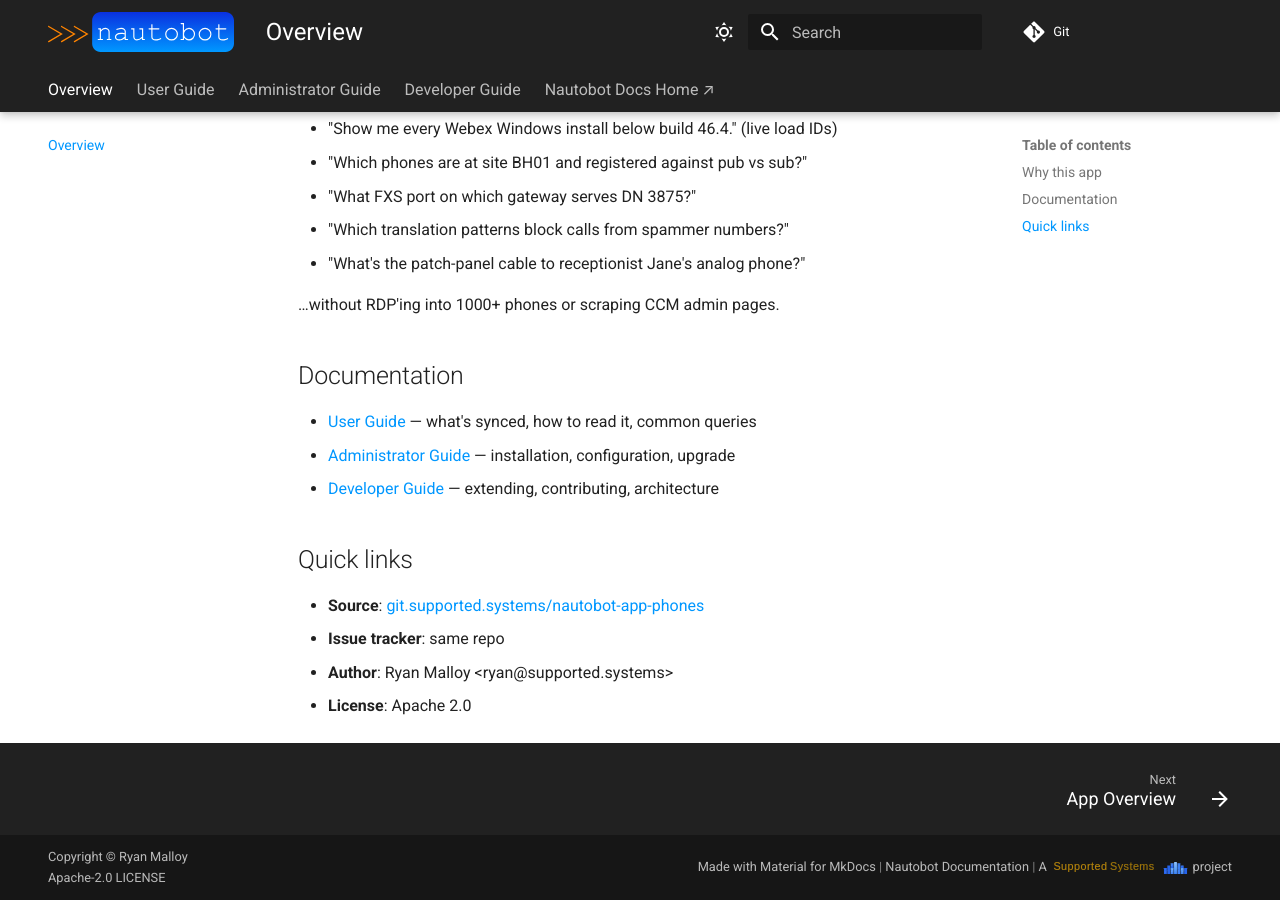
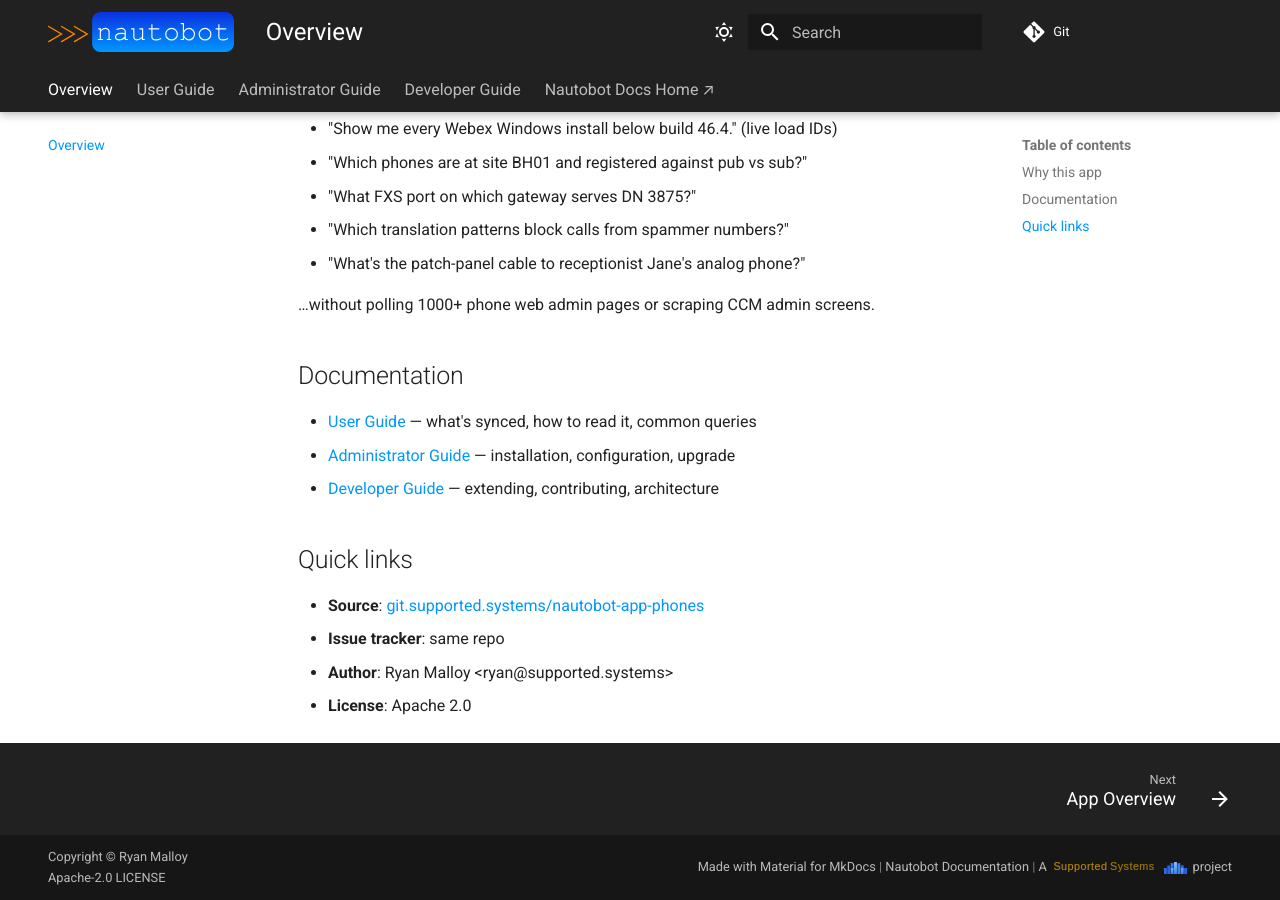
Before and after one commit to rsp2k/nautobot-app-phones, an MkDocs documentation site: the page built from docs/index.md, in a window 1280 px wide and 900 px high, scrolled down 512 px. Built offline with MkDocs 1.6.1 and Material for MkDocs 9.7.7, drawn with Linux system fonts in a browser that asks for light colours.

Commit message:
Fix telephony illiteracy in docs — phones don't speak RDP
Cisco IP phones expose a HTTP web admin at https://<phone-ip>/
for status/firmware/network config — they don't run Windows and
nobody RDPs into them. Updated docs/index.md and README.md to say
'polling 1000+ phone web admin pages' which is what an operator
would actually have to do without this app.

(The remaining 'RDP into 100+ Windows boxes' reference in
use_cases.md stays — that one's about Webex Windows clients
running on Windows desktops, which IS RDP-able territory.)

```diff
--- a/docs/index.md
+++ b/docs/index.md
@@ -22,7 +22,7 @@
 - "Which translation patterns block calls from spammer numbers?"
 - "What's the patch-panel cable to receptionist Jane's analog phone?"
 
-…without RDP'ing into 1000+ phones or scraping CCM admin pages.
+…without polling 1000+ phone web admin pages or scraping CCM admin screens.
 
 ## Documentation
 
```
Also changed, not shown: README.md (+1 -1 lines).
